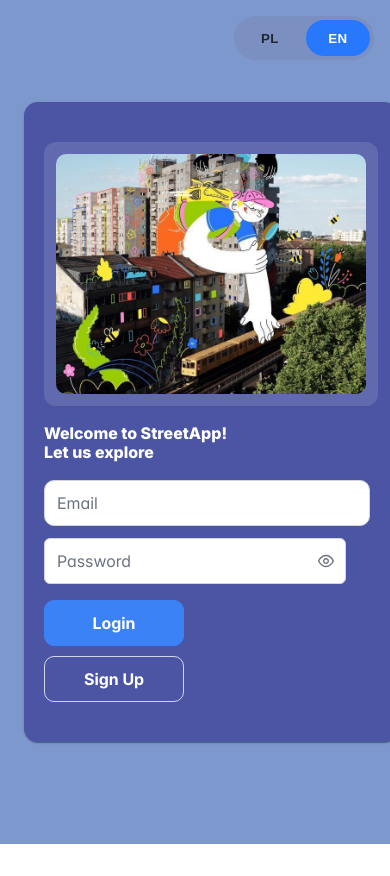
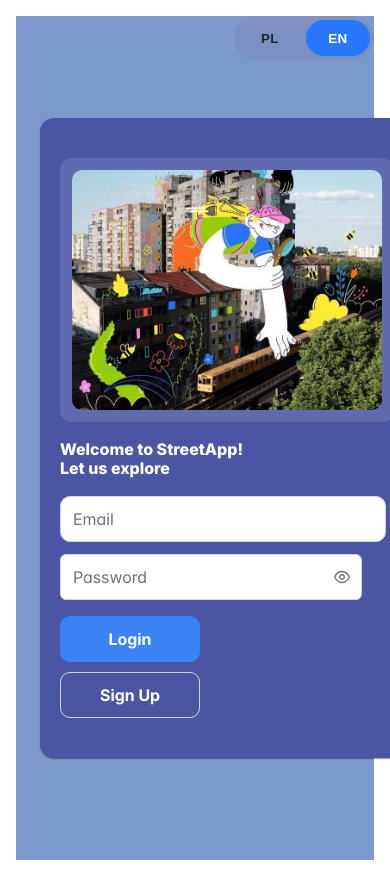
Before and after one commit to dziam-dziam/Street-Art---App-frontend, a React (Create React App) app: page /login in a window 390 px wide. Shown: the top 876 px of the page. Before the commit the page ends 844 px from the top, so only its background shows below. Built offline with nearby package versions, Linux system fonts and the light colour scheme; no server answers.

Commit message:
# Please enter the commit message for your changes. Lines starting # with '#' will be ignored, and an empty message aborts the commit. # # On branch master # Your branch is up to date with 'origin/master'. # # Changes to be committed: #	modified:   src/App.tsx #	modified:   src/index.css #

```diff
--- a/src/App.tsx
+++ b/src/App.tsx
@@ -18,7 +18,8 @@ function App() {
   return (
     <>
       <LoadingOverlay visible={loading} />
-    <Routes>
+      <div className="app-container">
+          <Routes>
       <Route path="/" element={<Navigate to="/login" replace />} />
       <Route path="/login" element={<LoginPage />} />
       <Route path="/app" element={<AppView />} />
@@ -45,8 +46,9 @@ function App() {
       />
 
       <Route path="*" element={<h2>404 - Not found</h2>} />
-    </Routes>
-    </>
+      </Routes>
+      </div>
+        </>
   );
 }
 
--- a/src/index.css
+++ b/src/index.css
@@ -30,6 +30,13 @@ code {
 }
 
 @media (max-width: 768px) {
+  .app-container {
+    max-width: 420px;
+    margin: 0 auto;
+    padding: 16px;
+    width: 100%;
+    box-sizing: border-box;
+  }
 
   .twoColGrid {
     grid-template-columns: 1fr;
```
